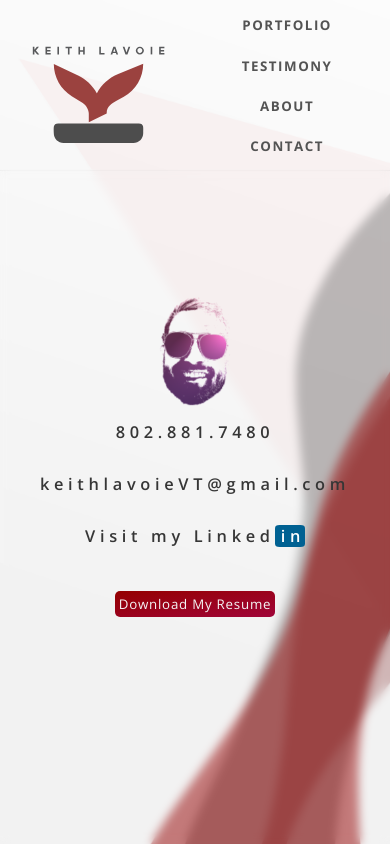
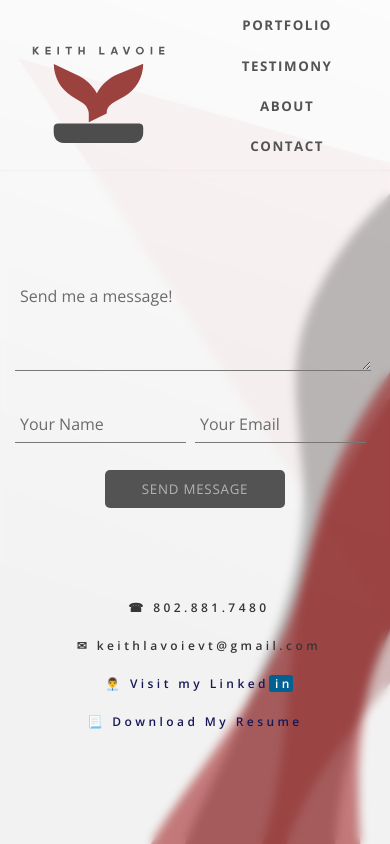
Before and after one commit to LetsRideBikes/Portfolio, a React (Create React App) app: page /Contact in a window 390 px wide. Built offline with nearby package versions, Linux system fonts and the light colour scheme.

Commit message:
new version!

```diff
--- a/package.json
+++ b/package.json
@@ -12,6 +12,9 @@
 
 
   "-": "^0.0.1",
+
+
+  "@emailjs/browser": "^3.6.2",
 
 
   "@testing-library/jest-dom": "^5.16.4",
--- a/src/App.css
+++ b/src/App.css
@@ -540,17 +540,19 @@ margin-top: 20px;
 }
 .contact-main {
   width:85vw;
-  height: 100vh;
+
   display: flex;
   flex-flow: column;
-  place-content: center;
-  align-items: center;
+justify-content: space-between;
+  align-items: left;
+  padding: 6%;
+  -webkit-animation: text-focus-in 0.4s cubic-bezier(0.550, 0.085, 0.680, 0.530) both;
+animation: text-focus-in 0.4s cubic-bezier(0.550, 0.085, 0.680, 0.530) both;
 }
 
 .contact-face{
   width: 15%;
   height: auto;
-  align-self: center;
 
 }
 
@@ -569,10 +571,11 @@ margin-top: 20px;
   font-weight: 600;
   border: 0px solid rgb(77, 77, 77);
   box-sizing: border-box;
-  font-size: 1.4vw;
+  font-size: 1vw;
   color: #363636;
   letter-spacing: 0.5ch;
-  text-align: center;
+  margin: 1%;
+  /* text-align: center;  */
   justify-content: center;
 }
 .contact-entry2{
@@ -581,10 +584,11 @@ margin-top: 20px;
   font-weight: 600;
   border: 0px solid rgb(104, 46, 46);
   box-sizing: border-box;
-  font-size: 1.4vw;
+  font-size: 1vw;
   color: #363636;
   letter-spacing: 0.5ch;
-  text-align: center;
+  margin: 1%;
+  /* text-align: center;  */
   justify-content: center;
 }
 
@@ -593,8 +597,10 @@ margin-top: 20px;
   width: 100%;
   height: auto;
   letter-spacing: 0.5ch;
-  color: #363636;
+  color: #181757;
   font-weight: 600;
+  /* text-decoration: underline; */
+
 }
 .contact-linkedin2{
   font-weight: 600;
@@ -614,26 +620,40 @@ margin-top: 20px;
 
 
 .download-resume {
-  margin-top: 25px;
+ height: 30px;
+justify-content: center;
   font-family: 'Open Sans', sans-serif;
-  font-size: 10pt;
-  letter-spacing: 0.1ch;
-  font-weight: 200;
-  background: linear-gradient(to bottom right, #940000, #a00539);
+  letter-spacing: 0.5ch;
+  font-size: 1vw;
+  /* text-decoration: underline; */
+  margin: 1%;
+  font-weight: 600;
+  /* background: linear-gradient(to bottom right, #940000, #a00539); */
   border: none;
   outline: hidden;
-  color: #f5f5f5;
-margin-bottom: 5%;
-  padding: 1%;
+  color: #181757;
+/* margin-bottom: 5%;
+  padding: 1%; */
   border-radius: 5px;
-  text-align: center;
-align-self: center;
+  text-align: left;
+align-self: left;
  cursor: pointer;
  position: relative;
  z-index: 2;
 }
 
-.download-resume::before {
+.contact-linkedin:hover {
+  color: rgb(47, 47, 177);
+  transition: .6s ease;
+  }
+
+.download-resume:hover {
+color: rgb(47, 47, 177);
+transition: .6s ease;
+}
+
+
+/* .download-resume::before {
   transform: scaleX(0);
   transform-origin: bottom right;
 }
@@ -644,6 +664,160 @@ align-self: center;
 }
 
 .download-resume::before {
+  content: " ";
+  display: block;
+  position: absolute;
+  top: 0; right: 0; bottom: 0; left: 0;
+  inset: 0 0 0 0;
+  background: linear-gradient(to bottom right, #f3f3f354, #97979775);
+  z-index: -1;
+  transition: transform .6s ease;
+
+} */
+
+
+.message-me-container {
+  width: 80vw;
+  height:40%;
+  background: none;
+  /* position: absolute;
+  left: 0;
+  z-index: 50; */
+  /* display: flex; */
+ padding: 0;
+ margin: 0;
+  justify-content: center;
+  align-items: center;
+}
+
+.messageme-form{
+  display: flex;
+  justify-content: space-between;
+  flex-flow: column;
+  width: 40%;
+  height: auto;
+  display: grid;
+  grid-template-columns: [mcol1] 50% [mcol2] 50%;
+  grid-template-rows: [mrow1] auto [mrow2] 55% [mrow3] auto;
+  grid-template-areas: "body body"
+                       "top1 top2"
+                       "submit submit";
+}
+
+.messageme-container{
+  /* width: 90%;
+  height: 90%; */
+
+}
+
+.namebox {
+grid-area: top1;
+width: 100%;
+place-self: center;
+text-align: left;
+
+}
+
+.mailbox {
+  grid-area: top2;
+  width: 100%;
+  place-self: center;
+
+}
+
+.bodybox {
+  grid-area: body;
+  width: 100%;
+  height: 70%;
+}
+
+
+/* .messageme-label{
+  font-family: 'Open Sans', sans-serif;
+  font-size: 10pt;
+  width: 90%;
+} */
+
+.messageme-input{
+  font-family: 'Open Sans', sans-serif;
+  font-size: 10pt;
+  width: 95%;
+  border: none;
+  color: rgb(48, 48, 48);
+  height: 35px;
+  padding: 5px;
+margin-top: 5px;
+  box-sizing: border-box;
+  background: none;
+  border-bottom: 1px solid rgb(119, 119, 119);
+}
+
+.messageme-body{
+  font-family: 'Open Sans', sans-serif;
+  font-size: 10pt;
+  border: none;
+    height: 80px;
+    padding: 5px;
+  width: 96%;
+  background: none;
+  /* margin-top: 5%; */
+  border-bottom: 1px solid rgb(119, 119, 119);
+}
+.messageme-body:hover{
+
+}
+
+::placeholder {
+  font-family: 'Open Sans', sans-serif;
+  font-size: 12pt;
+  font-weight: 200;
+  color: rgb(107, 107, 107);
+  opacity: 1;
+}
+
+.messageme-button{
+  width: 40%;
+  place-self: start;
+  border: none;
+  border-radius: 5px;
+  grid-area: submit;
+height: 100%;
+    font-family: 'Open Sans', sans-serif;
+    font-size: 10pt;
+    letter-spacing: 0.1ch;
+    font-weight: 200;
+    background: linear-gradient(to bottom right, #940000, #a00539);
+    border: none;
+    outline: hidden;
+    color: #f5f5f5;
+    padding: 10px;
+    text-align: center;
+  align-self: center;
+   cursor: pointer;
+   position: relative;
+   z-index: 2;
+}
+
+.messageme-button:disabled {
+color: rgb(180, 180, 180);
+background: linear-gradient(to bottom right, #535353, #535353);
+}
+.messageme-button:disabled::before {
+  color: rgb(180, 180, 180);
+  background: linear-gradient(to bottom right, #535353, #535353);
+  }
+
+.messageme-button::before {
+  transform: scaleX(0);
+  transform-origin: bottom right;
+}
+
+.messageme-button:hover::before {
+  transform: scaleX(1);
+  transform-origin: bottom left;
+}
+
+.messageme-button::before {
   content: " ";
   display: block;
   position: absolute;
@@ -654,7 +828,6 @@ align-self: center;
   transition: transform .6s ease;
   border-radius: 5px;
 }
-
 
 
 .portfolio_content {
@@ -900,10 +1073,11 @@ animation: text-focus-in 1s cubic-bezier(0.550, 0.085, 0.680, 0.530) both;
 }
 
 .face {
-  width: 150px;
+  width: 75px;
   justify-content: center;
   padding: 5px;
   box-sizing: border-box;
+  margin-left: 30px;
 }
 
 .face[animation="0"] {
@@ -1441,10 +1615,7 @@ margin-top: 0;
 
 
   .face {
-    width: 80px;
-    justify-content: center;
-    padding: 5px;
-    box-sizing: border-box;
+    display: none;
   }
 
   .back-button {
@@ -1652,11 +1823,16 @@ left: 5%;
   .contact-main {
     width: 100vw;
     height: 70vh;
-    display: flex;
-    flex-flow: column;
-    place-content: center;
+    display: grid;
+    grid-template-columns: [xcol1] 100%;
+    grid-template-rows: [xrow1] 70% [xrow2] 30%;
+    grid-template-areas: "messageme"
+                         "contactinfo"
+                        ;
+    place-content: start;
     align-items: center;
-
+    overflow: hidden;
+    padding: 0;
   }
 
   .contact-face{
@@ -1664,7 +1840,7 @@ left: 5%;
     height: auto;
     align-self: center;
     margin-bottom: 20px;
-
+    grid-area: face;
   }
 
   .contact-info{
@@ -1673,6 +1849,7 @@ left: 5%;
     flex-flow: column;
     align-self: center;
     font-family: 'Open Sans', sans-serif;
+    grid-area: contactinfo;
   }
 
   .contact-entry{
@@ -1681,7 +1858,7 @@ left: 5%;
     font-weight: 600;
     border: 0px solid rgb(77, 77, 77);
     box-sizing: border-box;
-    font-size: 4.2vw;
+    font-size: 12px;
     color: #363636;
     letter-spacing: 0.5ch;
     text-align: center;
@@ -1694,12 +1871,78 @@ left: 5%;
     font-weight: 600;
     border: 0px solid rgb(104, 46, 46);
     box-sizing: border-box;
-    font-size: 4.2vw;
+    font-size: 12px;
     color: #363636;
     letter-spacing: 0.5ch;
     text-align: center;
     justify-content: center;
   }
+
+  .download-resume {
+    font-size: 12px;
+    text-align: center;
+  }
+
+  .message-me-container {
+    width: 100%;
+    height:40%;
+    background: none;
+    /* position: absolute;
+    left: 0;
+    z-index: 50; */
+    /* display: flex; */
+   padding: 0;
+   margin: 0;
+    justify-content: center;
+    align-items: center;
+  }
+
+  .messageme-form{
+    display: flex;
+    justify-content: space-between;
+    place-content: center;
+padding: 15px;
+box-sizing: border-box;
+    width: 100%;
+    height: auto;
+    display: grid;
+    grid-template-columns: [mcol1] 50% [mcol2] 50%;
+    grid-template-rows: [mrow1] auto [mrow2] 55% [mrow3] auto;
+    grid-template-areas: "body body"
+                         "top1 top2"
+                         "submit submit";
+  }
+
+
+
+  .messageme-button{
+    width: 50%;
+    place-self: center;
+
+  }
+
+  .messageme-button::before {
+    transform: scaleX(0);
+    transform-origin: bottom right;
+  }
+
+  .messageme-button:hover::before {
+    transform: scaleX(1);
+    transform-origin: bottom left;
+  }
+
+  .messageme-button::before {
+    content: " ";
+    display: block;
+    position: absolute;
+    top: 0; right: 0; bottom: 0; left: 0;
+    inset: 0 0 0 0;
+    background: linear-gradient(to bottom right, #d31212, #b1305b);
+    z-index: -1;
+    transition: transform .6s ease;
+    border-radius: 5px;
+  }
+
 
   .about-me-routes {
     width: 100vw;
@@ -2561,30 +2804,32 @@ margin-top: 0;
         .contact-main {
           width: 85vw;
           height: 100vh;
+          height: calc(var(--vh, 1vh) * 100);
           display: flex;
-          flex-flow: column;
+          flex-flow: row-reverse;
           place-content: center;
 
         }
 
+        .messageme-form  {
+          width: 100%;
+          padding-right: 3%;
+        }
+
         .contact-info {
-          width: 85vw;
+          width: 100%;
+          text-align: right;
         }
 
         .contact-entry {
-          font-size: 2.4vw;
+          font-size: 12px;
         }
 
         .contact-entry2 {
-          font-size: 2.4vw;
+          font-size: 12px;
         }
 
-        .contact-face{
-          width: 15%;
-          height: auto;
-          align-self: center;
-
-        }
+
 
         .testimonial-title {
           display: flex;
@@ -2954,20 +3199,33 @@ align-items: center;
       }
       .contact-main {
         width: 100vw;
-        height: 60vh;
+        height: 80vh;
+        height: calc(var(--vh, 1vh) * 80);
         display: flex;
-        flex-flow: column;
+        flex-flow: column-reverse;
         place-content: center;
 
       }
 
       .contact-entry{
-        font-size: 4.4vw;}
+        font-size: 10px;}
 
 
         .contact-linkedin{
-          font-size: 4.4vw;}
+          font-size: 10px;}
 
           .contact-linkedin2{
-            font-size: 4.4vw;}
+            font-size: 10px;}
+
+            .download-resume {
+              font-size: 10px;
+            }
+
+.messageme-form {}
+
+.messageme-body{
+  height: 20px;
+}
+
+
       }
--- a/src/components/Contact.js
+++ b/src/components/Contact.js
@@ -2,7 +2,17 @@
 import {Link} from 'react-router-dom';
 // import Resume from './docs/KeithLavoie_Resume2022.pdf'
 import Face from './Face';
+import MessageMe from './MessageMe';
 import React, { useState, useEffect } from 'react';
+
+
+
+
+
+
+
+
+
 
 const Contact = props =>{
 
@@ -26,18 +36,25 @@ const Contact = props =>{
     {/* <img className="contact-face" src= {face} alt="me :)"/> */}
 
 <div className="contact-info">
-    <h1 className="contact-entry">802.881.7480</h1>
-    <h1 className="contact-entry">keithlavoieVT@gmail.com</h1>
+    <h1 className="contact-entry">☎ 802.881.7480</h1>
+    <h1 className="contact-entry">✉ keithlavoievt@gmail.com</h1>
     <h1 className="contact-entry2"><Link
     style={{letterSpacing: '0.5ch', textDecoration: 'none', color:'#fdfdfd'}}
         to="/Redirect"
         target="_blank"
         rel="noreferrer"> <a href="https://www.linkedin.com/in/keith-lavoie-73844a40/" target="_blank" rel="noreferrer">
-    <span className="contact-linkedin">Visit my Linked</span>
+    <span className="contact-linkedin">👨‍💼 Visit my Linked</span>
     <span className="contact-linkedin2">in</span></a>
       </Link>
 
-</h1><a className="download-resume" href="/docs/KeithLavoie_Resume2022.pdf" download>Download My Resume</a></div></div>
+</h1><a className="download-resume" href="/docs/KeithLavoie_Resume2022.pdf" download>📃 Download My Resume</a></div>
+<div className="message-me-container">
+<MessageMe />
+
+</div>
+
+
+</div>
 
 
 
--- /dev/null
+++ b/src/components/MessageMe.js
@@ -0,0 +1,67 @@
+import React, { useState, useEffect, useRef } from 'react';
+import emailjs from '@emailjs/browser';
+
+
+
+
+
+const MessageMe = props =>{
+
+
+
+  const [message, setMessage] = useState('');
+  const [name, setName] = useState('');
+  const [email, setEmail] = useState('');
+  const [buttonText, setButtonText] = useState("SEND MESSAGE");
+  const [placeholderText, setPlaceholderText] = useState("Send me a message!");
+
+  const form = useRef();
+
+
+
+  const sendEmail = (e) => {
+
+    setButtonText("SENDING...");
+
+    e.preventDefault();
+
+    emailjs.sendForm('service_ux17cfc', 'template_6qsblgm', form.current, 'OiawIy6juunIIdd6k')
+      .then((result) => {
+        setButtonText("MESSAGE SENT!");
+          console.log(result.text);
+
+          setTimeout(() => {
+            setButtonText("SEND ANOTHER");
+            setMessage("");
+            setName("");
+            setEmail("");
+            setPlaceholderText("Forget something? Send me another message!");
+          e.target.reset();
+          }, 2000);
+          return () => clearTimeout();
+
+
+
+      }, (error) => {
+        setButtonText("FAILED :(");
+          console.log(error.text);
+          console.log("message failed")
+      });
+  };
+
+  return (
+    <div className="messageme-container">
+    <form className="messageme-form" ref={form} onSubmit={sendEmail}>
+        <div className="namebox">
+      <input className="messageme-input" value={name} onChange={event => setName(event.target.value)} placeholder="Your Name" type="text" name="user_name" /></div>
+      <div className="mailbox">
+      <input className="messageme-input" value={email} onChange={event => setEmail(event.target.value)} placeholder="Your Email" type="email" name="user_email" /></div>
+      <div className="bodybox">
+      <textarea className="messageme-body" placeholder={placeholderText} name="message" value={message} onChange={event => setMessage(event.target.value)} /></div>
+      <button className="messageme-button" disabled={(!name || !email || !message)} type="submit">{buttonText}</button>
+    </form>
+    </div>
+  );
+};
+
+export default MessageMe;
```
Also changed, not shown: src/img/portfoliobackground3.png (added), 1 other file (tests, documents, lock files or other folders).
